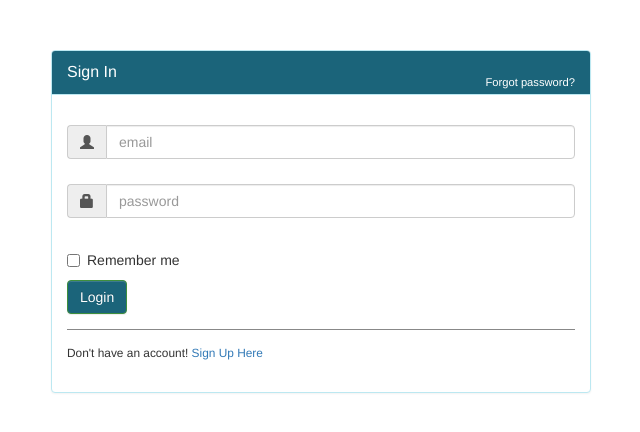
After one commit to amorr037/dutings-server, a PHP site: template web/pages/login.html in a window 1280 px wide. The commit adds this page. Shown: the top 432 px of the page, without its empty margins (319-959 px from the left). Run offline with PHP 8.4, Linux system fonts and the light colour scheme; the template is opened without the code that fills it, so the values that code supplies are empty; some libraries are stand-ins or nearby versions.

Commit message:
login html and controller for js calls

```diff
--- a/app/app.php
+++ b/app/app.php
@@ -20,6 +20,9 @@ if(!function_exists("get")) {
 
 $app->get("/", function(Request $request, Response $response){
     echo file_get_contents("web/index.html");
+});
+$app->get("/login", function(Request $request, Response $response){
+    echo file_get_contents("web/pages/login.html");
 });
 
 $app->post('/git/pull', function (Request $request, Response $response) use($settings){
--- /dev/null
+++ b/web/js/login-controller.js
@@ -0,0 +1,37 @@
+/**
+ * Created by cruiz on 3/7/16.
+ */
+function login(){
+    $.ajax({
+        url: '/auth/login/',
+        type: 'POST',
+        // Form data
+        data: function(){
+            var data = new FormData();
+            data.append('email', $("#login-username").val());
+            data.append('password', $("#login-password").val());
+            return data;
+        }(),
+        success: function (data) {
+            var obj = JSON.parse(data);
+            console.log(obj);
+            alert("Success!");
+        },
+        error: function (data) {
+            console.log(data);
+            $("#login-alert").html(
+                '<div id="login-alert-message"><a class="close" onclick=hideAlert()>×</a><span>'
+                +data.responseText+
+                '</span></div>').show();
+        },
+        complete: function () {
+
+        },
+        cache: false,
+        contentType: false,
+        processData: false
+    });
+}
+function hideAlert(){
+    $("#login-alert").hide();
+}
--- /dev/null
+++ b/web/pages/login.html
@@ -0,0 +1,69 @@
+<!DOCTYPE html>
+<html lang="en">
+<head>
+    <meta charset="UTF-8">
+    <meta http-equiv="X-UA-Compatible" content="IE=edge">
+    <meta name="viewport" content="width=device-width, initial-scale=1">
+    <meta name="description" content="">
+    <meta name="author" content="">
+
+    <title>Dutings - Login</title>
+
+    <link rel="stylesheet" type="text/css"  href="/web/plugins/bootstrap/css/bootstrap.css">
+    <link rel="stylesheet" type="text/css"  href="/web/plugins/bootstrap/css/bootstrap-theme.css">
+</head>
+<body>
+<div class="container">
+    <div id="loginbox" style="margin-top:50px;" class="mainbox col-md-6 col-md-offset-3 col-sm-8 col-sm-offset-2">
+        <div class="panel panel-info" >
+            <div class="panel-heading" style="background: #1b647a">
+                <div class="panel-title" style="color: #ffffff">Sign In</div>
+                <div style="float:right; font-size: 80%; position: relative; top:-10px">
+                    <a href="#" style="color: #ffffff">Forgot password?</a></div>
+            </div>
+            <div style="padding-top:30px" class="panel-body" >
+                <div style="display:none" id="login-alert" class="alert alert-danger col-sm-12"></div>
+                <form id="loginform" class="form-horizontal" role="form">
+                    <div style="margin-bottom: 25px" class="input-group">
+                        <span class="input-group-addon"><i class="glyphicon glyphicon-user"></i></span>
+                        <input id="login-username" type="text" class="form-control" name="username" value="" placeholder="email">
+                    </div>
+                    <div style="margin-bottom: 25px" class="input-group">
+                        <span class="input-group-addon"><i class="glyphicon glyphicon-lock"></i></span>
+                        <input id="login-password" type="password" class="form-control" name="password" placeholder="password">
+                    </div>
+                    <div class="input-group">
+                        <div class="checkbox">
+                            <label>
+                                <input id="login-remember" type="checkbox" name="remember" value="1"> Remember me
+                            </label>
+                        </div>
+                    </div>
+
+                    <div style="margin-top:10px" class="form-group">
+                        <!-- Button -->
+                        <div class="col-sm-12 controls">
+                            <a id="btn-login" href="#" class="btn btn-success" style="background: #1b647a" onclick="login()">Login</a>
+                        </div>
+                    </div>
+
+                    <div class="form-group">
+                        <div class="col-md-12 control">
+                            <div style="border-top: 1px solid#888; padding-top:15px; font-size:85%" >
+                                Don't have an account!
+                                <a href="#">Sign Up Here</a>
+                            </div>
+                        </div>
+                    </div>
+                </form>
+            </div>
+        </div>
+    </div>
+</div>
+
+    <script src="/web/plugins/jquery/jquery-1.12.1.js"></script>
+    <script src="/code.jquery.com/ui/1.11.4/jquery-ui.js"></script>
+    <script src="/web/plugins/bootstrap/js/bootstrap.js"></script>
+    <script src="/web/js/login-controller.js"></script>
+</body>
+</html>
```
